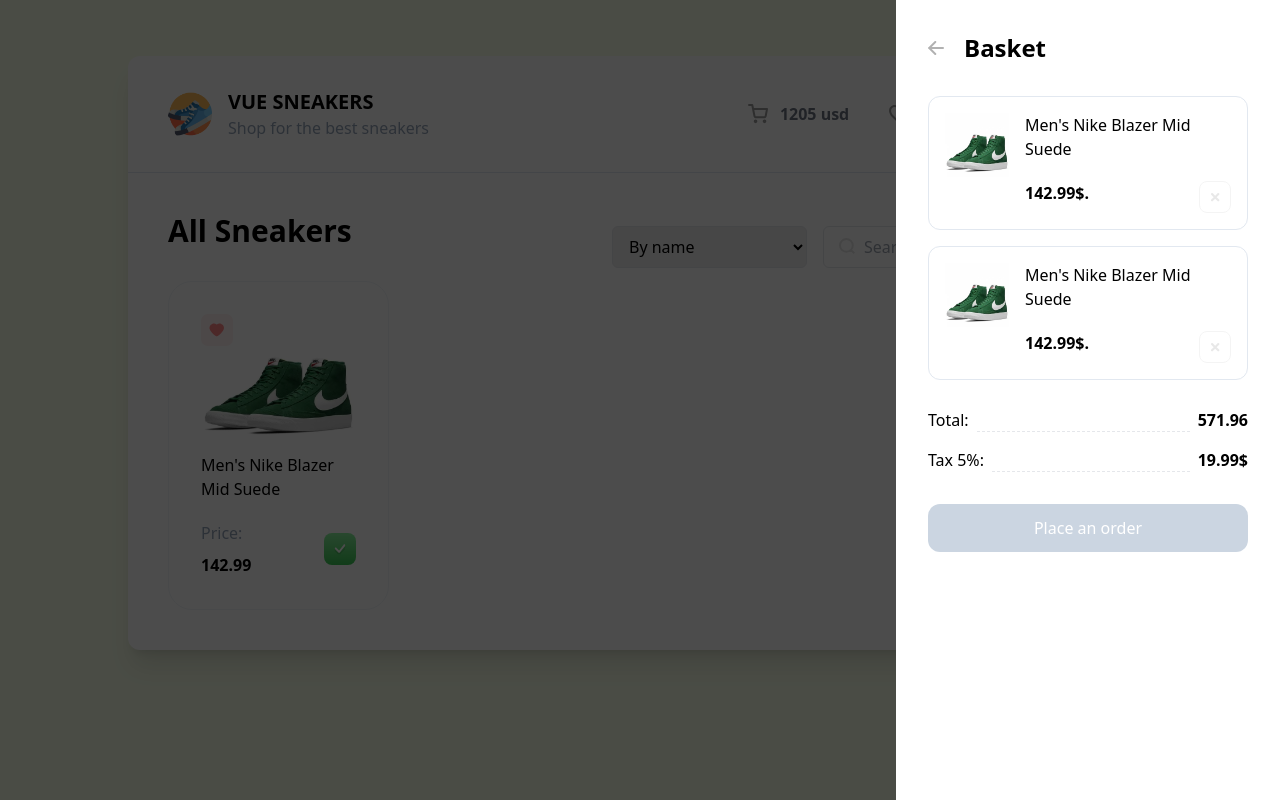
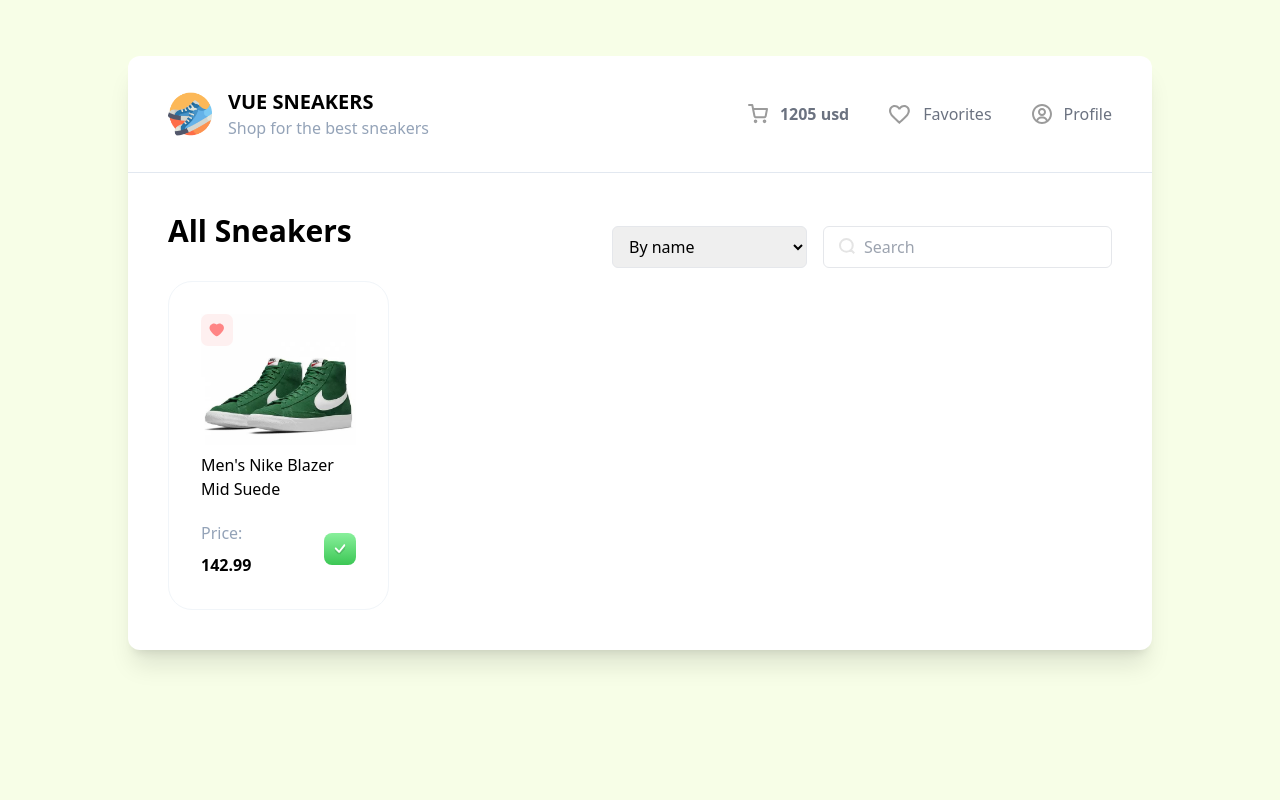
Before and after one commit to KenanRamazanov/Ecommerce-Sneakers, a Vue app: page / in a window 1280 px wide. Built offline with nearby package versions, Linux system fonts and the light colour scheme.

Commit message:
Editing App

```diff
--- a/src/App.vue
+++ b/src/App.vue
@@ -5,7 +5,7 @@ import Drawer from './components/Drawer.vue'
 </script>
 
 <template>
-  <Drawer/>
+  <!-- <Drawer/> -->
   <div class="bg-white w-4/5 m-auto rounded-xl shadow-xl mt-14">
     <Header />
 
--- a/src/components/Drawer.vue
+++ b/src/components/Drawer.vue
@@ -9,7 +9,6 @@ import CartItemList from './CartItemList.vue'
     <DrawerHead />
 
     <CartItemList />
-
 
 
     <div class="flex flex-col gap-4 mt-7">
```
